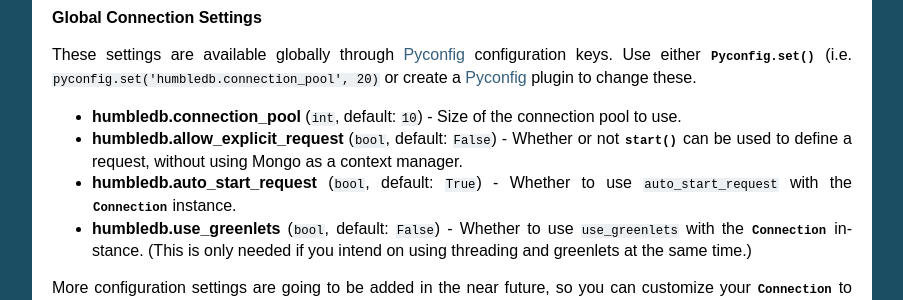
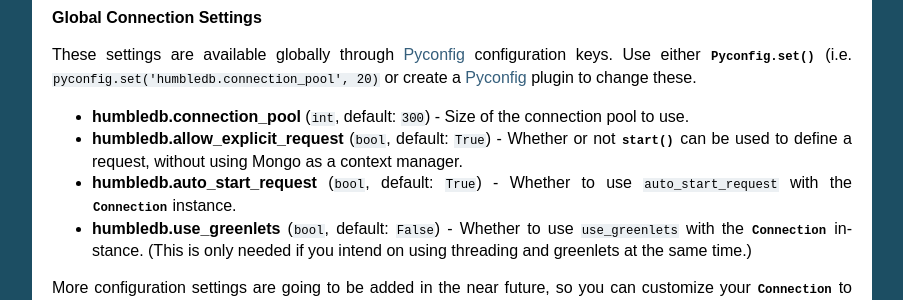
Before and after one commit to shakefu/humbledb, a Sphinx documentation site: the page built from docs/tutorial.rst, in a window 1280 px wide and 900 px high, scrolled down 11046 px. Shown: the part 148-448 px from the top of the window, without its empty margins (198-1101 px from the left). Built offline with Sphinx 7.4.7, drawn with Linux system fonts in a browser that asks for light colours.

Commit message:
Fix docs.

```diff
--- a/docs/tutorial.rst
+++ b/docs/tutorial.rst
@@ -745,9 +745,9 @@
 either :func:`Pyconfig.set` (i.e. ``pyconfig.set('humbledb.connection_pool',
 20)`` or create a Pyconfig_ plugin to change these.
 
-* **humbledb.connection_pool** (``int``, default: ``10``) - Size of the
+* **humbledb.connection_pool** (``int``, default: ``300``) - Size of the
   connection pool to use.
-* **humbledb.allow_explicit_request** (``bool``, default: ``False``) - Whether
+* **humbledb.allow_explicit_request** (``bool``, default: ``True``) - Whether
   or not :meth:`~humbledb.mongo.Mongo.start` can be used to define a request,
   without using Mongo as a context manager.
 * **humbledb.auto_start_request** (``bool``, default: ``True``) - Whether to
```
